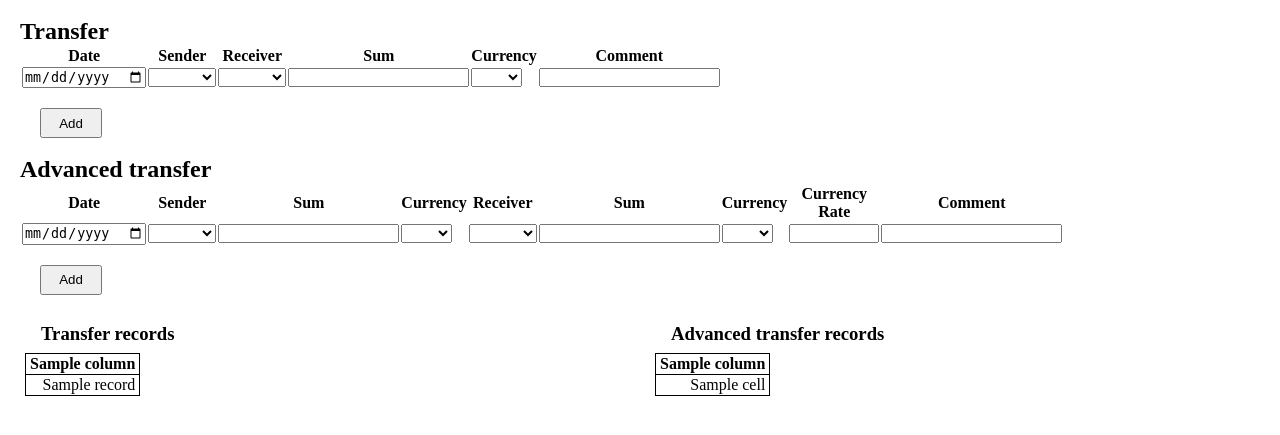
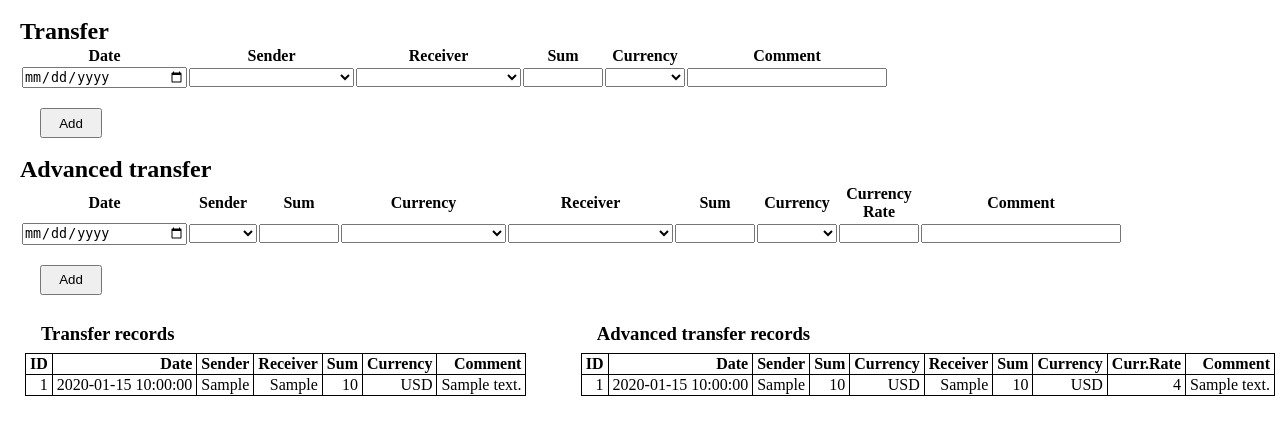
Before and after one commit to AlDas23/Acc0unt1ng, a Flask app: template api/templates/transfer.html in a window 1280 px wide. Shown: the part 188-623 px from the top of the page. Run offline with Flask 3, Linux system fonts and the light colour scheme; the template is opened without the code that fills it: most values are stand-ins (such as "Sample title", 1, 10 or a date in 2020).

Commit message:
Enhance transfer functionality: update redirect URLs for income handling, implement JSON validation for transfers, and improve error handling in transaction history retrieval.

```diff
--- a/api/static/js_scripts/mainScripts.js
+++ b/api/static/js_scripts/mainScripts.js
@@ -114,6 +114,81 @@ function ValidateInc(Edit = false, id = null) {
         });
 }
 
+function ValidateTransfer(isAdvanced) {
+    let FormObject;
+    if (isAdvanced) {
+        const form = document.getElementById("FormStandard");
+        const FormData = new FormData(form);
+        FormObject = Object.fromEntries(formData.entries());
+    } else {
+        const form = document.getElementById("FormAdvanced");
+        const FormData = new FormData(form);
+        FormObject = Object.fromEntries(formData.entries());
+    }
+
+    if (isAdvanced) {
+        if (FormObject.Date === "" || FormObject.Sender === "" || FormObject.Receiver === "" || FormObject.Sum === "" || FormObject.Currency === "") {
+            alert("Please fill in all fields.");
+            return false;
+        }
+
+        if (isNaN(FormObject.Sum) || parseFloat(FormObject.Sum) <= 0) {
+            alert("Please enter a valid sum.");
+            return false;
+        }
+
+    } else {
+        if (FormObject.Date === "" || FormObject.Sender === "" || FormObject.SSum === "" || FormObject.SCurrency === "" || FormObject.Receiver === "" || FormObject.RSum === "" || FormObject.RCurrency === "") {
+            alert("Please fill in all fields.");
+            return false;
+        }
+
+        if (isNaN(FormObject.SSum) || parseFloat(FormObject.SSum) <= 0 || isNaN(FormObject.RSum) || parseFloat(FormObject.RSum) <= 0) {
+            alert("Please enter valid sums.");
+            return false;
+        }
+
+        if (FormObject.SCurrency === FormObject.RCurrency) {
+            alert("Sender and Receiver currencies cannot be the same. Use standard transfer instead.");
+            return false;
+        }
+
+        if (parseFloat(FormObject.CurrencyRate) <= 0) {
+            alert("Please enter a valid currency rate.");
+            return false;
+        }
+    }
+
+    if (FormObject.Sender === FormObject.Receiver) {
+        alert("Sender and Receiver cannot be the same.");
+        return false;
+    }
+
+    // Append transfer type to the FormObject
+    FormObject.transferType = isAdvanced ? 'advanced' : 'standard';
+
+    // Send POST request
+    fetch('/add/transfer', {
+        method: 'POST',
+        headers: {
+            'Content-Type': 'application/json',
+        },
+        body: JSON.stringify(FormObject)
+    })
+        .then(response => response.json())
+        .then(data => {
+            if (data.success) {
+                window.location.href = data.redirect_url;
+            } else {
+                alert('Error: ' + (data.message || 'Failed to add transfer'));
+            }
+        })
+        .catch(error => {
+            console.error('Unexpected error:', error);
+            alert('Unexpected error occurred');
+        });
+}
+
 
 function EditRecordExp(element) {
     const id = element.getAttribute('id').substring(3);
@@ -162,10 +237,10 @@ function EditRecordInc(element) {
     const cells = clickedRow.querySelectorAll('td');
     document.getElementById("Date").value = cells[1].textContent.trim();
     document.getElementById("Category").value = cells[2].textContent.trim();
-    document.getElementById("Person-Bank").value = cells[4].textContent.trim();
-    document.getElementById("Sum").value = Math.abs(cells[5].textContent.trim());
-    document.getElementById("Currency").value = cells[6].textContent.trim();
-    document.getElementById("Comment").value = cells[7].textContent.trim();
+    document.getElementById("Person-Bank").value = cells[3].textContent.trim();
+    document.getElementById("Sum").value = Math.abs(cells[4].textContent.trim());
+    document.getElementById("Currency").value = cells[5].textContent.trim();
+    document.getElementById("Comment").value = cells[6].textContent.trim();
 
     // Change the form's submit button to call ValidateInc with Edit=true
     const submitButton = document.querySelector('.submitrec');
--- a/api/static/styles.css
+++ b/api/static/styles.css
@@ -158,6 +158,9 @@ nav {
 
 .fields_comment {
   width: 200px;
+  word-wrap: break-word;
+  overflow-wrap: break-word;
+  overflow: auto;
 }
 
 label {
--- a/api/templates/addexp.html
+++ b/api/templates/addexp.html
@@ -15,7 +15,7 @@
     </tr>
     <tr>
       <td class="fields_big">
-        <input type="date" id="Date" name="Date" class="standardWidth"/>
+        <input type="date" id="Date" name="Date" class="standardWidth" />
       </td>
       <td class="fields_big">
         <select id="Category" name="Category" class="standardWidth">
@@ -42,7 +42,7 @@
         </select>
       </td>
       <td class="fields_small">
-        <input type="text" id="Sum" name="Sum" autocomplete="off" class="standardWidth"/>
+        <input type="text" id="Sum" name="Sum" autocomplete="off" class="standardWidth" />
       </td>
       <td class="fields_small">
         <select id="Currency" name="Currency" class="standardWidth">
@@ -53,7 +53,7 @@
         </select>
       </td>
       <td class="fields_comment">
-        <input type="text" id="Comment" name="Comment" autocomplete="off" class="standardWidth"/>
+        <input type="text" id="Comment" name="Comment" autocomplete="off" class="standardWidth" />
       </td>
     </tr>
   </table><br />
--- a/api/templates/addinc.html
+++ b/api/templates/addinc.html
@@ -2,7 +2,7 @@
 
 {% block body %}
 <h2>Income records</h2>
-<form action="/add/income" method="post" onclick="return false;">
+<form action="/add/income" method="post" onsubmit="return false;">
   <table>
     <tr>
       <th>Date</th>
@@ -14,7 +14,7 @@
     </tr>
     <tr>
       <td class="fields_big">
-        <input type="date" id="Date" name="Date" class="standardWidth" />
+        <input type="date" id="Date" name="Date" class="standardWidth"/>
       </td>
       <td class="fields_big">
         <select id="Category" name="Category" class="standardWidth">
@@ -24,7 +24,7 @@
           {% endfor %}
         </select>
       </td class="fields_big">
-      <td class="fields">
+      <td class="fields_big">
         <select id="Person-Bank" name="Person-Bank" class="standardWidth">
           <option value="" disabled selected></option>
           {% for person_bank in options.person_banks %}
--- a/api/templates/transfer.html
+++ b/api/templates/transfer.html
@@ -2,8 +2,7 @@
 
 {% block body %}
 <h2>Transfer</h2>
-<form action="/transfer" method="post">
-    <input type="hidden" name="form_type" value="transfer">
+<form action="/transfer" method="post" id="FormStandard" onsubmit="return false;">
     <table>
         <tr>
             <th>Date</th>
@@ -14,41 +13,42 @@
             <th>Comment</th>
         </tr>
         <tr>
-            <td><input type="date" id="Date" name="Date" class="date" required></td>
-            <td class="fields">
-                <select id="Sender" name="Sender" class="select" required>
+            <td class="fields_big"><input type="date" id="Date" name="Date" class="standardWidth"></td>
+            <td class="fields_big">
+                <select id="Sender" name="Sender" class="standardWidth">
                     <option value="" disabled selected> </option>
                     {% for person_bank in options.person_banks %}
                     <option value="{{ person_bank }}">{{ person_bank }}</option>
                     {% endfor %}
                 </select>
             </td>
-            <td class="fields">
-                <select id="Receiver" name="Receiver" class="select" required>
+            <td class="fields_big">
+                <select id="Receiver" name="Receiver" class="standardWidth">
                     <option value="" disabled selected> </option>
                     {% for person_bank in options.person_banks %}
                     <option value="{{ person_bank }}">{{ person_bank }}</option>
                     {% endfor %}
                 </select>
             </td>
-            <td class="fields"><input type="text" id="Sum" name="Sum" autocomplete="off" required></td>
-            <td>
-                <select id="Currency" name="Currency" class="select_curr" required>
+            <td class="fields_small"><input type="text" id="Sum" name="Sum" autocomplete="off" class="standardWidth">
+            </td>
+            <td class="fields_small">
+                <select id="Currency" name="Currency" class="standardWidth">
                     <option value="" disabled selected> </option>
                     {% for currency in options.currencies %}
                     <option value="{{ currency }}">{{ currency }}</option>
                     {% endfor %}
                 </select>
             </td>
-            <td class="fields"><input type="text" id="Comment" name="Comment" autocomplete="off"></td>
+            <td class="fields_comment"><input type="text" id="Comment" name="Comment" autocomplete="off"
+                    class="standardWidth"></td>
         </tr>
     </table><br>
-    <input type="submit" value="Add" class="submitrec">
+    <input type="submit" value="Add" class="submitrec" onclick="ValidateTransfer(isAdvanced = false)">
 </form>
 <br>
 <h2>Advanced transfer</h2>
-<form action="/transfer" method="post">
-    <input type="hidden" name="form_type" value="advtransfer">
+<form action="/transfer" method="post" id="FormAdvanced" onsubmit="return false;">
     <table>
         <tr>
             <th>Date</th>
@@ -62,97 +62,125 @@
             <th>Comment</th>
         </tr>
         <tr>
-            <td><input type="date" id="Date" name="Date" class="date" required></td>
+            <td class="fields_big"><input type="date" id="ADVDate" name="Date" class="standardWidth"></td>
             <td class="fields">
-                <select id="Sender" name="Sender" class="select" required>
+                <select id="ADVSender" name="Sender" class="standardWidth">
                     <option value="" disabled selected> </option>
                     {% for person_bank in options.person_banks %}
                     <option value="{{ person_bank }}">{{ person_bank }}</option>
                     {% endfor %}
                 </select>
             </td>
-            <td class="fields"><input type="text" id="SSum" name="SSum" autocomplete="off" required></td>
-            <td>
-                <select id="SCurrency" name="SCurrency" class="select_curr" required>
+            <td class="fields_small"><input type="text" id="ADVSSum" name="SSum" class="standardWidth"></td>
+            <td class="fields_big">
+                <select id="ADVSCurrency" name="SCurrency" class="standardWidth">
                     <option value="" disabled selected> </option>
                     {% for currency in options.currencies %}
                     <option value="{{ currency }}">{{ currency }}</option>
                     {% endfor %}
                 </select>
             </td>
-            <td class="fields">
-                <select id="Receiver" name="Receiver" class="select" required>
+            <td class="fields_big">
+                <select id="ADVReceiver" name="Receiver" class="standardWidth">
                     <option value="" disabled selected> </option>
                     {% for person_bank in options.person_banks %}
                     <option value="{{ person_bank }}">{{ person_bank }}</option>
                     {% endfor %}
                 </select>
             </td>
-            <td class="fields"><input type="text" id="RSum" name="RSum" autocomplete="off" required></td>
-            <td>
-                <select id="RCurrency" name="RCurrency" class="select_curr" required>
+            <td class="fields_small"><input type="text" id="ADVRSum" name="RSum" autocomplete="off"
+                    class="standardWidth"></td>
+            <td class="fields_small">
+                <select id="ADVRCurrency" name="RCurrency" class="standardWidth">
                     <option value="" disabled selected> </option>
                     {% for currency in options.currencies %}
                     <option value="{{ currency }}">{{ currency }}</option>
                     {% endfor %}
                 </select>
             </td>
-            <td class="SPfields">
-                <input type="text" id="CurrencyRate" name="Currency rate" autocomplete="off" class="SPfields" />
+            <td class="fields_small">
+                <input type="text" id="ADVCurrencyRate" name="Currency rate" autocomplete="off" class="standardWidth" />
             </td>
-            <td class="fields"><input type="text" id="Comment" name="Comment" autocomplete="off"></td>
+            <td class="fields_comment"><input type="text" id="ADVComment" name="Comment" autocomplete="off"
+                    class="standardWidth"></td>
         </tr>
     </table><br>
-    <input type="submit" value="Add" class="submitrec">
+    <input type="submit" value="Add" class="submitrec" onclick="ValidateTransfer(isAdvanced = true)">
 </form>
 <br>
-{% if columns and data %}
 <div class="container">
     <div class="table-container">
         <h3>Transfer records</h3>
         <table class="reptable" style=" width: max-content;">
             <thead>
                 <tr>
-                    {% for column in columns %}
-                    <th class="rep" style=" width: max-content;">{{ column }}</th>
-                    {% endfor %}
+                    <th class="rep" style=" width: max-content;">ID</th>
+                    <th class="rep" style=" width: max-content;">Date</th>
+                    <th class="rep" style=" width: max-content;">Sender</th>
+                    <th class="rep" style=" width: max-content;">Receiver</th>
+                    <th class="rep" style=" width: max-content;">Sum</th>
+                    <th class="rep" style=" width: max-content;">Currency</th>
+                    <th class="rep" style=" width: max-content;">Comment</th>
                 </tr>
             </thead>
+            {% if data %}
             <tbody>
-                {% for row in data %}
+                {% for record in data %}
+                {% if record.id %}
                 <tr>
-                    {% for cell in row %}
-                    <td class="rep" style=" width: max-content;">{{ cell }}</td>
-                    {% endfor %}
+                    <td class="rep" style=" width: max-content;">{{ record.id }}</td>
+                    <td class="rep" style=" width: max-content;">{{ record.date }}</td>
+                    <td class="rep" style=" width: max-content;">{{ record.pb_from }}</td>
+                    <td class="rep" style=" width: max-content;">{{ record.pb_to }}</td>
+                    <td class="rep" style=" width: max-content;">{{ record.sum }}</td>
+                    <td class="rep" style=" width: max-content;">{{ record.currency }}</td>
+                    <td class="rep" style=" width: max-content;">{{ record.comment }}</td>
                 </tr>
+                {% endif %}
                 {% endfor %}
             </tbody>
+            {% endif %}
         </table>
     </div>
-    {% endif %}
     <br>
-    {% if columnsA and dataA %}
     <div class="table-container">
         <h3>Advanced transfer records</h3>
         <table class="reptable" style=" width: max-content;">
             <thead>
                 <tr>
-                    {% for column in columnsA %}
-                    <th class="rep" style=" width: max-content;">{{ column }}</th>
-                    {% endfor %}
+                    <th class="rep" style=" width: max-content;">ID</th>
+                    <th class="rep" style=" width: max-content;">Date</th>
+                    <th class="rep" style=" width: max-content;">Sender</th>
+                    <th class="rep" style=" width: max-content;">Sum</th>
+                    <th class="rep" style=" width: max-content;">Currency</th>
+                    <th class="rep" style=" width: max-content;">Receiver</th>
+                    <th class="rep" style=" width: max-content;">Sum</th>
+                    <th class="rep" style=" width: max-content;">Currency</th>
+                    <th class="rep" style=" width: max-content;">Curr.Rate</th>
+                    <th class="rep">Comment</th>
                 </tr>
             </thead>
+            {% if data %}
             <tbody>
-                {% for row in dataA %}
+                {% for record in data %}
+                {% if record.ADV_id %}
                 <tr>
-                    {% for cell in row %}
-                    <td class="rep" style=" width: max-content;">{{ cell }}</td>
-                    {% endfor %}
+                    <td class="rep" style=" width: max-content;">{{ record.ADV_id }}</td>
+                    <td class="rep" style=" width: max-content;">{{ record.ADV_date }}</td>
+                    <td class="rep" style=" width: max-content;">{{ record.ADV_pb_from }}</td>
+                    <td class="rep" style=" width: max-content;">{{ record.ADV_sum_from }}</td>
+                    <td class="rep" style=" width: max-content;">{{ record.ADV_currency_from }}</td>
+                    <td class="rep" style=" width: max-content;">{{ record.ADV_pb_to }}</td>
+                    <td class="rep" style=" width: max-content;">{{ record.ADV_sum_to }}</td>
+                    <td class="rep" style=" width: max-content;">{{ record.ADV_currency_to }}</td>
+                    <td class="rep" style=" width: max-content;">{{ record.ADV_currency_rate }}</td>
+                    <td class="rep">{{ record.ADV_comment }}</td>
                 </tr>
+                {% endif %}
                 {% endfor %}
             </tbody>
+            {% endif %}
         </table>
     </div>
 </div>
-{% endif %}
 {% endblock %}
--- a/db_scripts/script.py
+++ b/db_scripts/script.py
@@ -903,7 +903,7 @@ def GetTransactionHistory(type):
                     "ADV_pb_to": row_list[5],
                     "ADV_sum_to": round(row_list[6], 2),
                     "ADV_currency_to": row_list[7],
-                    "ADV_currency_rate": round(row_list[8], 4),
+                    "ADV_currency_rate": round(row_list[8], 4) if row_list[8] != "" else "",
                     "ADV_comment": row_list[9],
                 }
             )
```
Also changed, not shown: api/api_run.py (+49 -70 lines).
